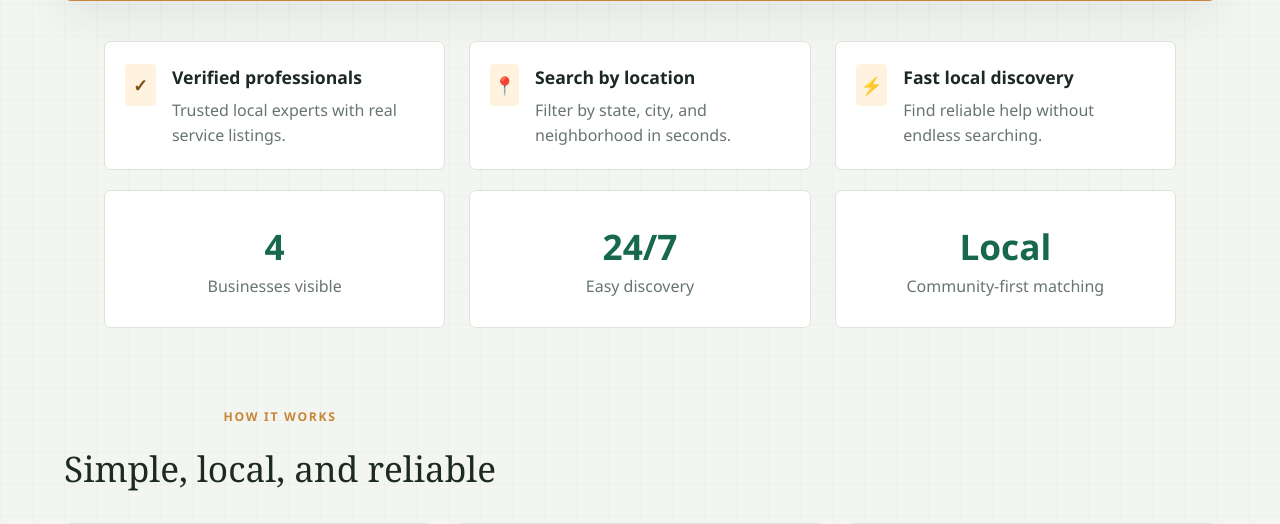
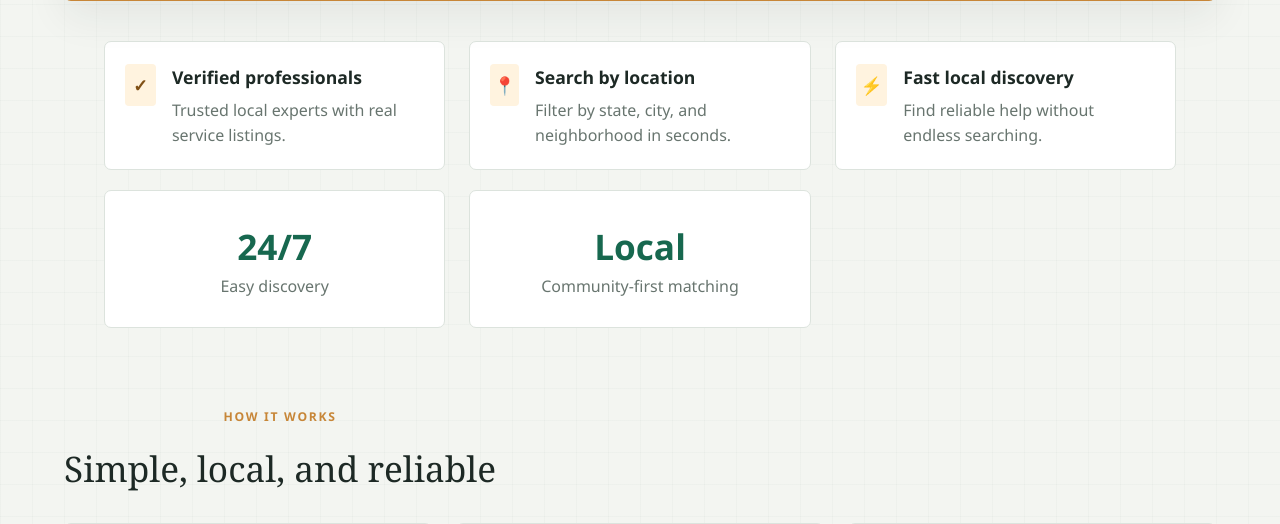
Before and after one commit to okoyelucy18-beep/Local-services-repository, a Django app: page / in a window 1280 px wide. Shown: the part 668-1192 px from the top of the page. Run offline with Django 5.2, Linux system fonts and the light colour scheme; data comes from the database, SQL or seed files in the repository.

Commit message:
remove visible listing

```diff
--- a/Handyman/views.py
+++ b/Handyman/views.py
@@ -15,11 +15,9 @@ def superuser_only(user):
 
 
 def home(request):
-	provider_count = ServiceProvider.objects.filter(status="approved").count()
 	return render(
 		request,
 		"Handyman/home.html",
-		{"provider_count": provider_count},
 	)
 
 
--- a/templates/Handyman/home.html
+++ b/templates/Handyman/home.html
@@ -51,10 +51,6 @@
 <section class="stats-strip section-small">
     <div class="stats-grid">
         <div class="stat-box">
-            <strong>{{ provider_count }}</strong>
-            <span>Businesses visible</span>
-        </div>
-        <div class="stat-box">
             <strong>24/7</strong>
             <span>Easy discovery</span>
         </div>
```
